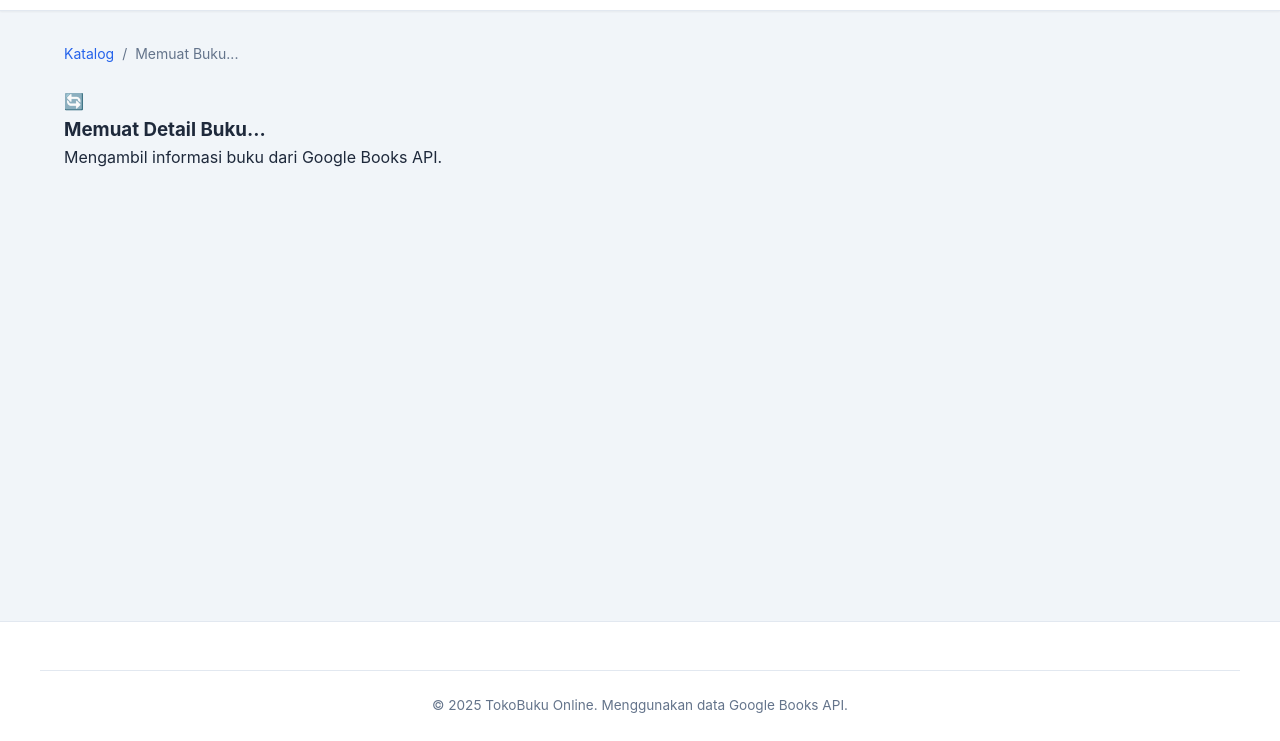
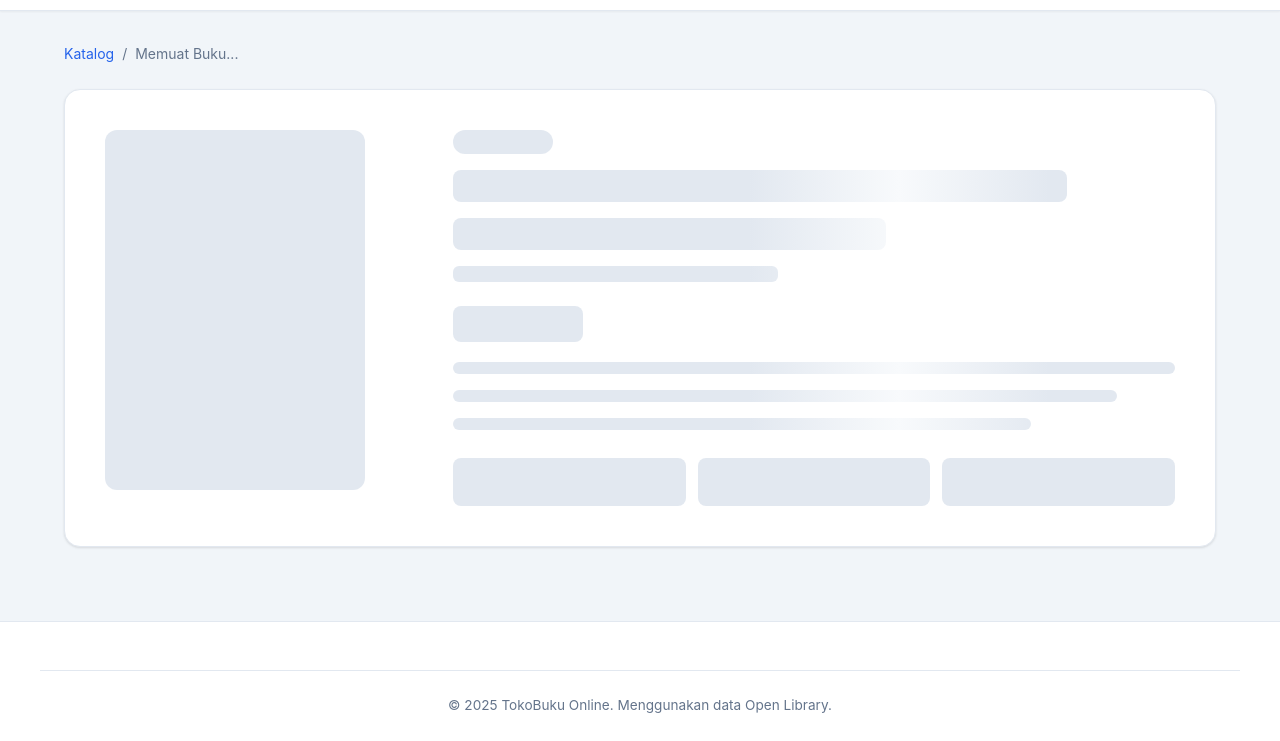
Before and after one commit to Quil02/toko-buku, a plain HTML site: page book-detail.html in a window 1280 px wide. Shown: the part 59-800 px from the top of the page. Drawn offline with Linux system fonts and the light colour scheme.

Commit message:
Skeleton halaman detail langsung di HTML (tampil instan, samakan dengan katalog)

```diff
--- a/book-detail.html
+++ b/book-detail.html
@@ -42,10 +42,23 @@
 
       <!-- Book Detail Container -->
       <div id="bookDetailWrapper" class="book-detail-wrapper">
-        <div class="catalog-state">
-          <div class="catalog-state-icon">🔄</div>
-          <h3 class="catalog-state-title">Memuat Detail Buku...</h3>
-          <p class="catalog-state-desc">Mengambil informasi buku dari Google Books API.</p>
+        <div class="book-detail-skeleton" aria-hidden="true">
+          <div class="skeleton sk-cover-wrap"></div>
+          <div class="sk-info">
+            <div class="skeleton sk-badge"></div>
+            <div class="skeleton sk-title"></div>
+            <div class="skeleton sk-title-2"></div>
+            <div class="skeleton sk-author"></div>
+            <div class="skeleton sk-price"></div>
+            <div class="skeleton sk-desc"></div>
+            <div class="skeleton sk-desc-2"></div>
+            <div class="skeleton sk-desc-3"></div>
+            <div class="sk-actions">
+              <div class="skeleton sk-action-btn"></div>
+              <div class="skeleton sk-action-btn"></div>
+              <div class="skeleton sk-action-btn"></div>
+            </div>
+          </div>
         </div>
       </div>
     </div>
@@ -54,7 +67,7 @@
   <!-- Footer -->
   <footer class="footer">
     <div class="container footer-bottom">
-      <p>&copy; 2025 TokoBuku Online. Menggunakan data Google Books API.</p>
+      <p>&copy; 2025 TokoBuku Online. Menggunakan data Open Library.</p>
     </div>
   </footer>
 
```
